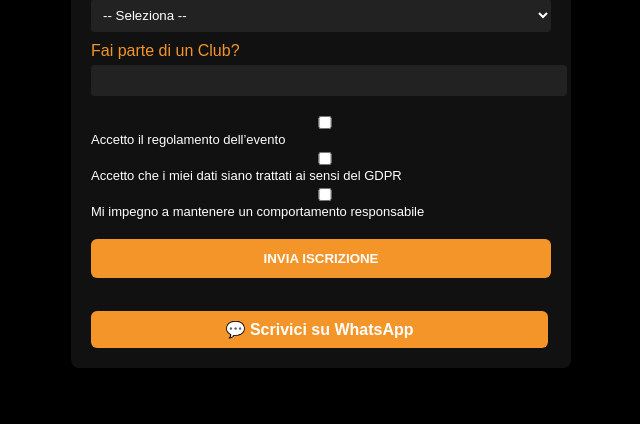
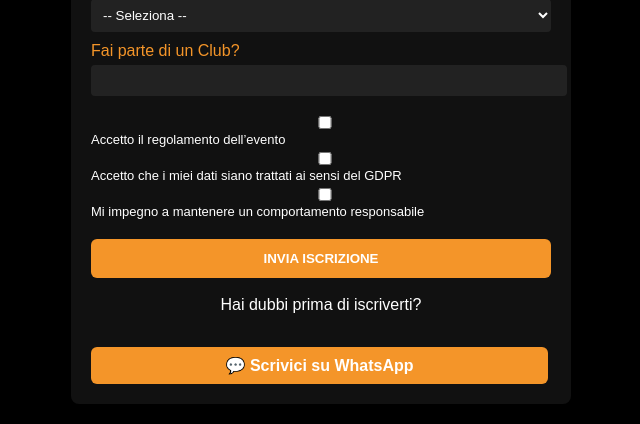
Before and after one commit to NightRiders57/Route57KM3, a Flask app: page / in a window 1280 px wide. Shown: the part 1081-1505 px from the top of the page, without its empty margins (319-959 px from the left). Before the commit the page ends 1449 px from the top, so only its background shows below. Run offline with Flask 3, Linux system fonts and the light colour scheme; parts of the project's set-up code (start-up, migrations or seed data) failed here and were passed over.

Commit message:
Update index.html

```diff
--- a/templates/index.html
+++ b/templates/index.html
@@ -74,6 +74,8 @@
       </div>
 
       <button type="submit">INVIA ISCRIZIONE</button><br><br>
+      <center>Hai dubbi prima di iscriverti?</center>
+      <br>
       <a href="https://wa.me/393513048891?text=Ciao!%20Ho%20una%20domanda%20sull’iscrizione%20al%20PitLane%2057"
          target="_blank"
          class="whatsapp-btn">
```
